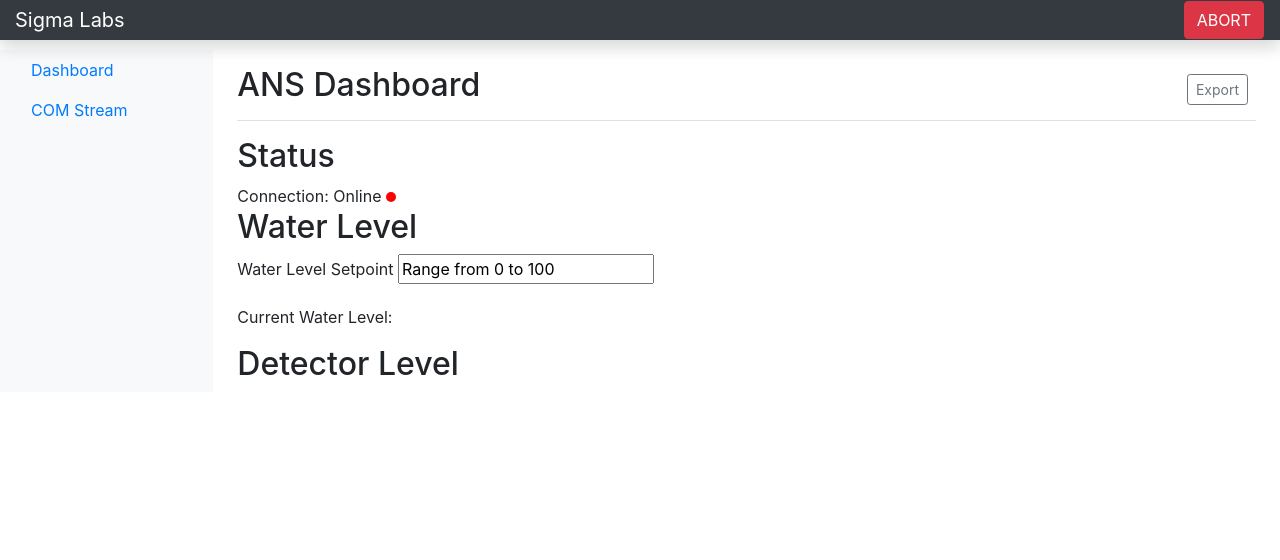
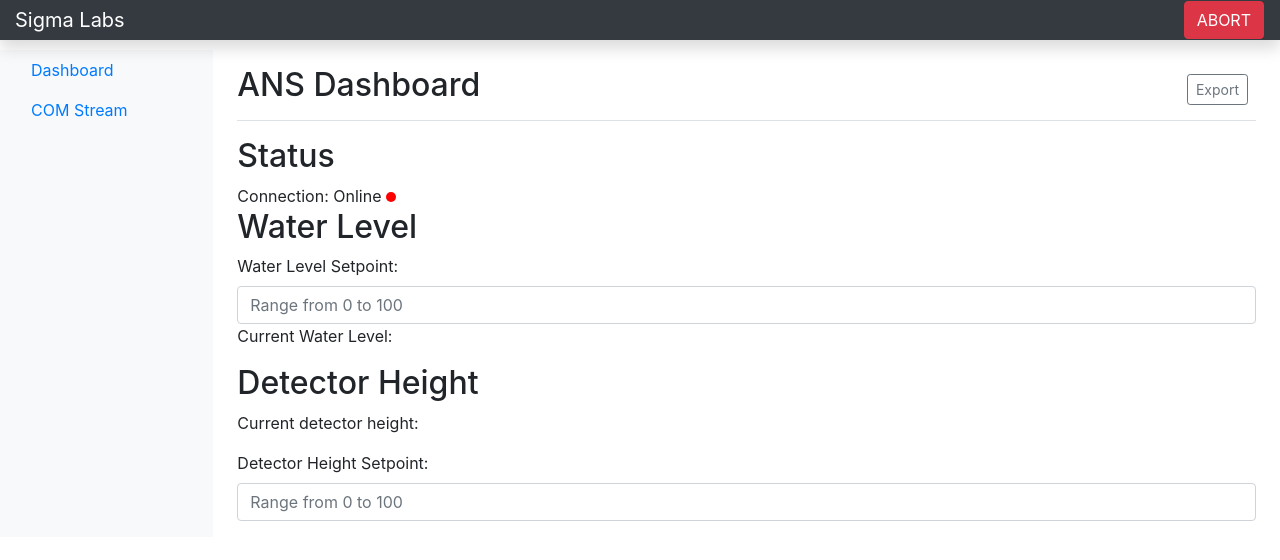
Before and after one commit to cmdPromptCritical/ansCtrlPanel, a website: page index.html in a window 1280 px wide. Drawn offline with nearby package versions, Linux system fonts and the light colour scheme; no server answers; some icons are missing.

Commit message:
added detector height setpoint HTML stuff

```diff
--- a/index.html
+++ b/index.html
@@ -38,6 +38,8 @@
                 e.preventDefault(); // prevents page reloading
                 socket.emit('waterSetpoint', $('#waterLevelSetpoint').val());
                 $('#waterLevelSetpoint').val('');
+                socket.emit('dhSetpoint', $('#detectorHeightSetpoint').val());
+                $('#detectorHeightSetpoint').val('');
                 return false;
             });
             let chartlayout = {
@@ -110,17 +112,28 @@
                 <span>Connection: Online  </span><span id="watchdogBlink"></span>
                 <h2>Water Level</h2>
                     <form>
-                        <p>
-                            <label>Water Level Setpoint</label>
+                        <div class="form-group">
+                            <label>Water Level Setpoint: </label>
                             <input type="text"
+                                    class="form-control"
                                     id="waterLevelSetpoint"
-                                    value="Range from 0 to 100">
+                                    placeholder="Range from 0 to 100">
                             <div id="currentWaterLvl"> Current Water Level:</div>
                         </p>
                     </form>
                 <div id="wlchart"></div>
 
-                <h2>Detector Level</h2>
+                <h2>Detector Height</h2>
+                    <form>
+                        <p>Current detector height: </p>
+                        <div class="form-group">
+                            <label>Detector Height Setpoint: </label>
+                            <input type="text"
+                                    class="form-control"
+                                    id="detectorHeightSetpoint"
+                                    placeholder="Range from 0 to 100">
+                        </p>
+                    </form>
             </main>
         </div>
         </div>
```
Also changed, not shown: index.js (+7 -3 lines).
